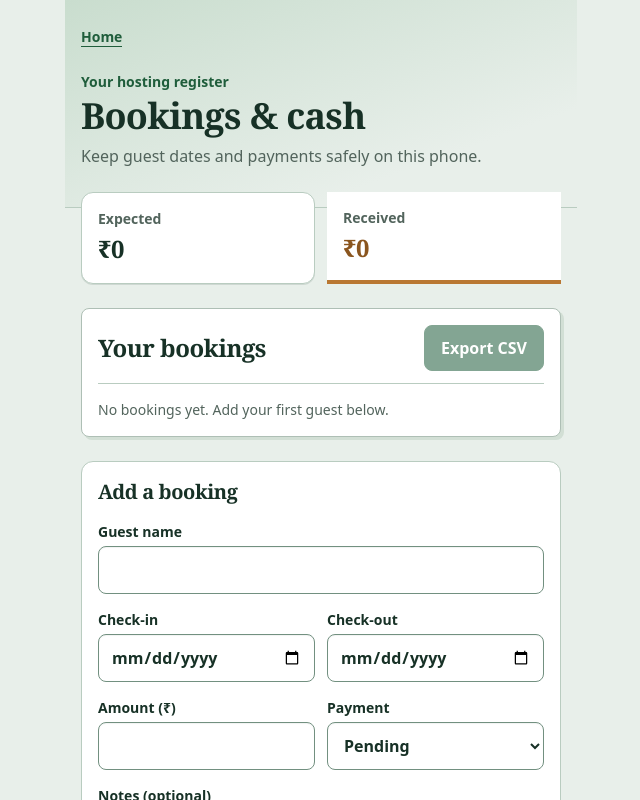
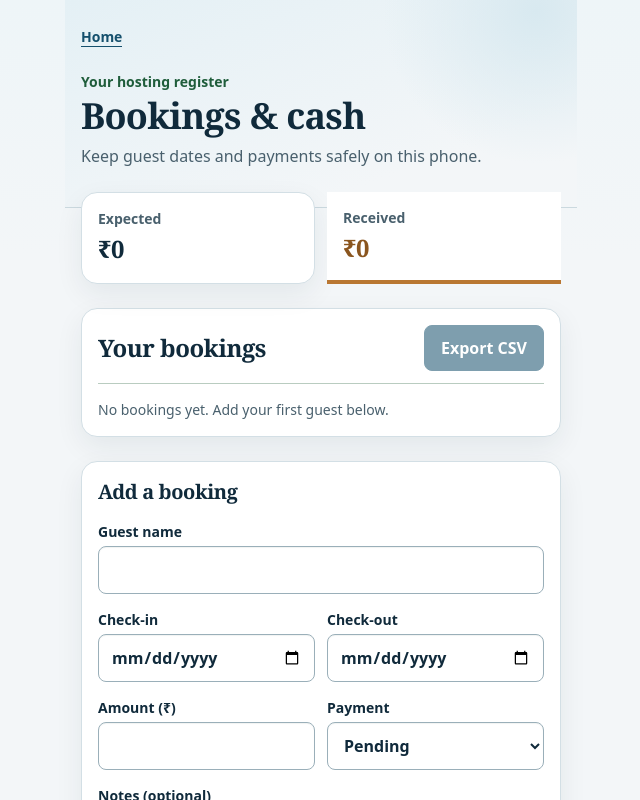
Before and after one commit to itsayushch/sajilo-stay, a Next.js app: page /ledger in a window 1280 px wide. Shown: the top 800 px of the page, without its empty margins (319-959 px from the left). Built offline with nearby package versions, Linux system fonts and the light colour scheme.

Commit message:
style: restore Tailwind and refine visual system

```diff
--- a/app/globals.css
+++ b/app/globals.css
@@ -1,11 +1,22 @@
 @import "tailwindcss";
 
+@source "../app";
+@source "../components";
+
+@theme {
+  --color-brand-50: #eef5f8;
+  --color-brand-100: #d9e8ee;
+  --color-brand-600: #15506d;
+  --color-brand-700: #103f59;
+  --color-brand-900: #102a3b;
+}
+
 :root {
-  --ink: #173126;
-  --leaf: #1f5d3b;
-  --mist: #e8efea;
-  --slate: #52645c;
-  --wood: #b97732;
+  --ink: #102a3b;
+  --leaf: #15506d;
+  --mist: #f3f6f8;
+  --slate: #49606d;
+  --wood: #a65d16;
   --paper: #ffffff;
 }
 
@@ -13,7 +24,7 @@
 
 body {
   margin: 0;
-  background: var(--mist);
+  background: linear-gradient(180deg, #eef5f8 0, var(--mist) 16rem);
   color: var(--ink);
   font-family: system-ui, -apple-system, BlinkMacSystemFont, "Segoe UI", sans-serif;
 }
@@ -28,7 +39,7 @@ input:not([type="checkbox"]):not([type="radio"]), select, textarea {
   padding: 0.625rem 0.75rem;
   color: var(--ink);
   background: var(--paper);
-  border: 1px solid #729080;
+  border: 1px solid #9aafb9;
   border-radius: 0.5rem;
   box-shadow: inset 0 1px 1px rgb(23 49 38 / 6%);
 }
@@ -43,13 +54,13 @@ button {
   min-height: 2.75rem;
   padding: 0.625rem 1rem;
   color: #fff;
-  background: var(--leaf);
-  border: 1px solid var(--leaf);
+  background: #15506d;
+  border: 1px solid #15506d;
   border-radius: 0.5rem;
   font-weight: 700;
 }
 
-button:hover:not(:disabled) { background: #173126; border-color: #173126; }
+button:hover:not(:disabled) { background: #103f59; border-color: #103f59; }
 
 button:disabled { cursor: not-allowed; opacity: 0.55; }
 
@@ -81,22 +92,22 @@ button:not(:disabled):active, a:active { transform: translateY(1px); }
   left: 0;
   height: 13rem;
   content: "";
-  background: linear-gradient(160deg, #c9ddce 0%, #e8efea 75%);
-  border-bottom: 1px solid #b9ccc0;
+  background: radial-gradient(circle at 92% 5%, #d8e9f0 0, transparent 30%), linear-gradient(160deg, #e4f0f5 0%, #f3f6f8 75%);
+  border-bottom: 1px solid #cbd9df;
 }
 
 .paper-panel {
   background-color: var(--paper);
-  border: 1px solid #b9ccc0;
-  border-radius: 0.75rem;
-  box-shadow: 0 1px 0 rgb(23 49 38 / 12%);
+  border: 1px solid #d3dfe5;
+  border-radius: 1rem;
+  box-shadow: 0 10px 28px rgb(16 42 59 / 7%);
 }
 
 .register-panel {
   background-color: var(--paper);
-  border: 1px solid #aebfb5;
-  border-radius: 0.5rem;
-  box-shadow: 3px 3px 0 #d2dfd5;
+  border: 1px solid #d3dfe5;
+  border-radius: 1rem;
+  box-shadow: 0 10px 28px rgb(16 42 59 / 7%);
 }
 
 .home-link {
@@ -105,7 +116,7 @@ button:not(:disabled):active, a:active { transform: translateY(1px); }
   border-bottom: 1px solid currentColor;
 }
 
-.home-link:hover { color: #173126; }
+.home-link:hover { color: #102a3b; }
 
 .status-line { color: var(--leaf); }
 
--- a/package.json
+++ b/package.json
@@ -19,6 +19,7 @@
     "react-dom": "19.1.1"
   },
   "devDependencies": {
+    "@tailwindcss/postcss": "^4.3.3",
     "@types/node": "22.18.6",
     "@types/react": "19.1.16",
     "@types/react-dom": "19.1.9",
--- /dev/null
+++ b/postcss.config.mjs
@@ -0,0 +1,5 @@
+export default {
+  plugins: {
+    "@tailwindcss/postcss": {},
+  },
+};
```
Also changed, not shown: 1 other file (tests, documents, lock files or other folders).
